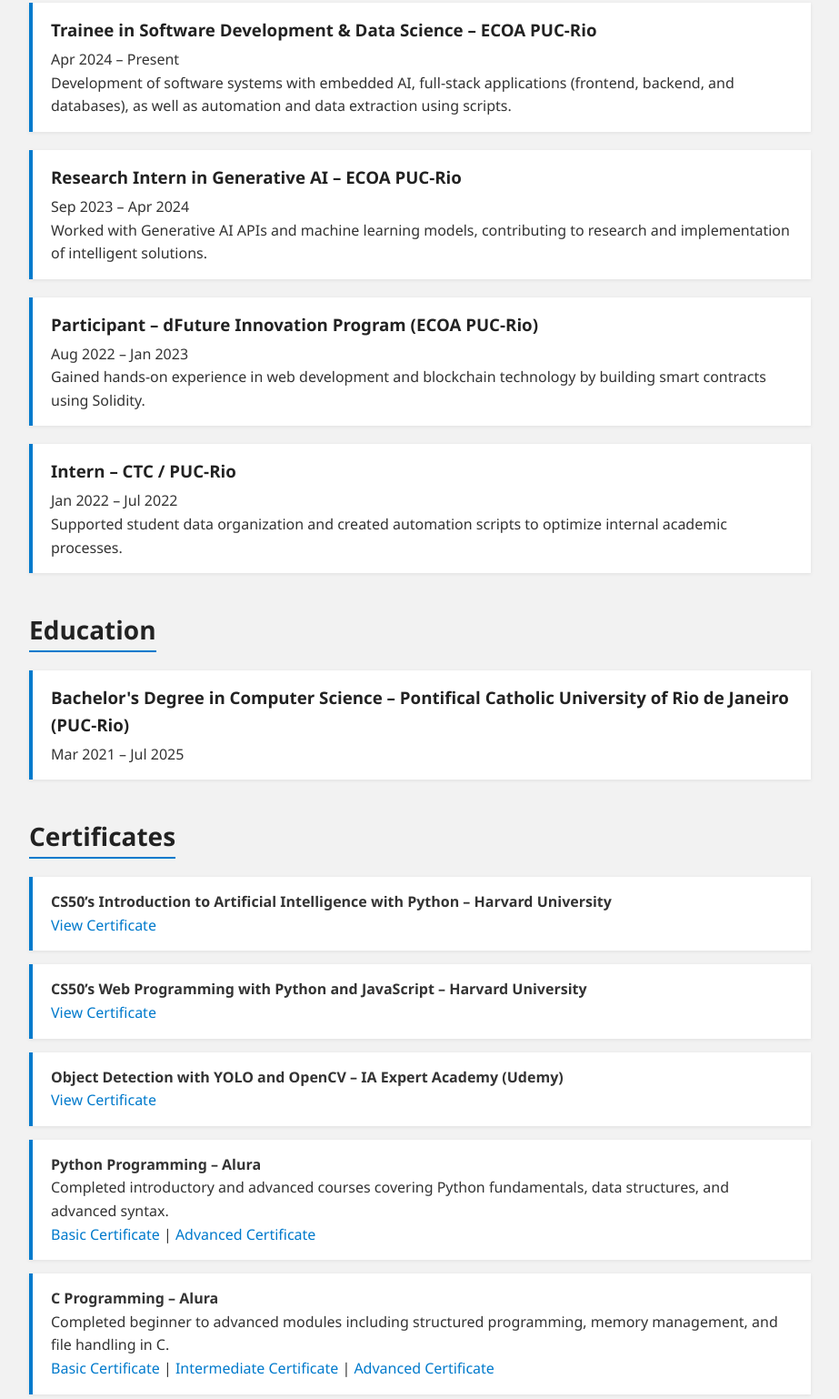
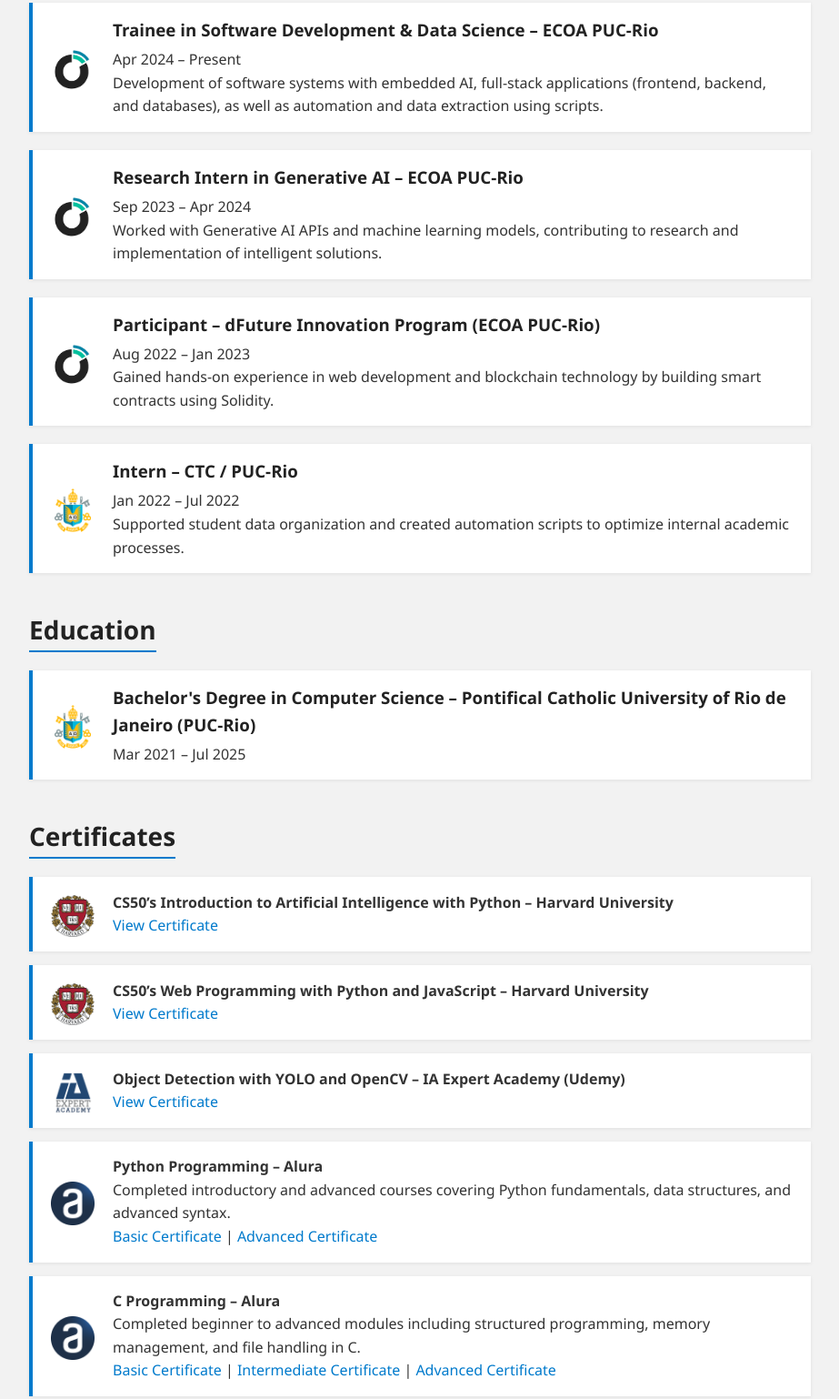
Before and after one commit to WladRamos/WladRamos.github.io, a plain HTML site: page index.html in a window 1280 px wide. Shown: the part 746-2284 px from the top of the page at 91% size, without its empty margins (178-1101 px from the left). Drawn offline with Linux system fonts and the light colour scheme.

Commit message:
Logos das instituicoes

```diff
--- a/index.html
+++ b/index.html
@@ -38,35 +38,47 @@
   <div class="timeline">
 
     <div class="timeline-item">
+      <img src="assets/logos/ecoa.png" alt="ECOA Logo" class="institution-logo" />
+      <div class="content-block">
         <h3>Trainee in Software Development & Data Science – ECOA PUC-Rio</h3>
         <span>Apr 2024 – Present</span>
         <p>
           Development of software systems with embedded AI, full-stack applications (frontend, backend, and databases), as well as automation and data extraction using scripts.
         </p>
       </div>
+    </div>
 
     <div class="timeline-item">
+      <img src="assets/logos/ecoa.png" alt="ECOA Logo" class="institution-logo" />
+      <div class="content-block">
         <h3>Research Intern in Generative AI – ECOA PUC-Rio</h3>
         <span>Sep 2023 – Apr 2024</span>
         <p>
           Worked with Generative AI APIs and machine learning models, contributing to research and implementation of intelligent solutions.
         </p>
       </div>
+    </div>
 
     <div class="timeline-item">
+      <img src="assets/logos/ecoa.png" alt="ECOA Logo" class="institution-logo" />
+      <div class="content-block">
         <h3>Participant – dFuture Innovation Program (ECOA PUC-Rio)</h3>
         <span>Aug 2022 – Jan 2023</span>
         <p>
           Gained hands-on experience in web development and blockchain technology by building smart contracts using Solidity.
         </p>
       </div>
+    </div>
 
     <div class="timeline-item">
+      <img src="assets/logos/puc.png" alt="PUC-Rio Logo" class="institution-logo" />
+      <div class="content-block">
         <h3>Intern – CTC / PUC-Rio</h3>
         <span>Jan 2022 – Jul 2022</span>
         <p>
           Supported student data organization and created automation scripts to optimize internal academic processes.
         </p>
+      </div>
     </div>
 
   </div>
@@ -77,8 +89,11 @@
   <h2>Education</h2>
   <div class="education-list">
     <div class="education-item">
+      <img src="assets/logos/puc.png" alt="PUC-Rio Logo" class="institution-logo" />
+      <div class="content-block">
         <h3>Bachelor's Degree in Computer Science – Pontifical Catholic University of Rio de Janeiro (PUC-Rio)</h3>
         <span>Mar 2021 – Jul 2025</span>
+      </div>
     </div>
   </div>
 </section>
@@ -88,33 +103,48 @@
   <ul class="certificate-list">
 
     <li>
+      <img src="assets/logos/harvard.png" alt="Harvard Logo" class="institution-logo" />
+      <div class="content-block">
         <strong>CS50’s Introduction to Artificial Intelligence with Python – Harvard University</strong><br/>
         <a href="https://cs50.harvard.edu/certificates/93014a52-820d-492a-8cd5-ce344020de28" target="_blank">View Certificate</a>
+      </div>
     </li>
 
     <li>
+      <img src="assets/logos/harvard.png" alt="Harvard Logo" class="institution-logo" />
+      <div class="content-block">
         <strong>CS50’s Web Programming with Python and JavaScript – Harvard University</strong><br/>
         <a href="https://cs50.harvard.edu/certificates/9f999c08-ba17-48b2-8e2c-16fe2cd0e976" target="_blank">View Certificate</a>
+      </div>
     </li>
 
     <li>
+      <img src="assets/logos/iaExpert.png" alt="IA Expert Academy Logo" class="institution-logo" />
+      <div class="content-block">
         <strong>Object Detection with YOLO and OpenCV – IA Expert Academy (Udemy)</strong><br/>
         <a href="https://ude.my/UC-bf24fd38-4a0b-4f18-94f5-e505c0afcddc" target="_blank">View Certificate</a>
+      </div>
     </li>
 
     <li>
+      <img src="assets/logos/alura.png" alt="Alura Logo" class="institution-logo" />
+      <div class="content-block">
         <strong>Python Programming – Alura</strong><br/>
         Completed introductory and advanced courses covering Python fundamentals, data structures, and advanced syntax.<br/>
         <a href="https://cursos.alura.com.br/user/wilsonramos-jwr/course/python-introducao-a-linguagem/certificate?lang=en" target="_blank">Basic Certificate</a> |
         <a href="https://cursos.alura.com.br/user/wilsonramos-jwr/course/python-3-avancando-na-linguagem/certificate?lang=en" target="_blank">Advanced Certificate</a>
+      </div>
     </li>
 
     <li>
+      <img src="assets/logos/alura.png" alt="Alura Logo" class="institution-logo" />
+      <div class="content-block">
         <strong>C Programming – Alura</strong><br/>
         Completed beginner to advanced modules including structured programming, memory management, and file handling in C.<br/>
         <a href="https://cursos.alura.com.br/user/wilsonramos-jwr/course/introducao-a-programacao-com-c-parte-1/certificate?lang=en" target="_blank">Basic Certificate</a> |
         <a href="https://cursos.alura.com.br/user/wilsonramos-jwr/course/introducao-a-programacao-com-c-parte-2/certificate?lang=en" target="_blank">Intermediate Certificate</a> |
         <a href="https://cursos.alura.com.br/user/wilsonramos-jwr/course/introducao-a-programacao-com-c-parte-3/certificate?lang=en" target="_blank">Advanced Certificate</a>
+      </div>
     </li>
 
   </ul>
--- a/style.css
+++ b/style.css
@@ -179,3 +179,36 @@ footer {
     margin: 5px 10px;
   }
 }
+
+html {
+  scroll-behavior: smooth;
+}
+
+.timeline-item, .education-item, .certificate-list li {
+  display: flex;
+  align-items: center;
+  gap: 20px;
+}
+
+.institution-logo {
+  width: 48px;
+  height: 48px;
+  object-fit: contain;
+  flex-shrink: 0;
+  margin-top: 4px;
+}
+
+.content-block {
+  flex: 1;
+}
+
+@media (max-width: 600px) {
+  .timeline-item, .education-item, .certificate-list li {
+    flex-direction: column;
+    align-items: flex-start;
+  }
+
+  .institution-logo {
+    margin-bottom: 10px;
+  }
+}
```
Also changed, not shown: assets/logos/alura.png (added), assets/logos/ecoa.png (added), assets/logos/harvard.png (added), assets/logos/iaExpert.png (added), assets/logos/puc.png (added). Lines whose indentation alone changed are shown as unchanged.
